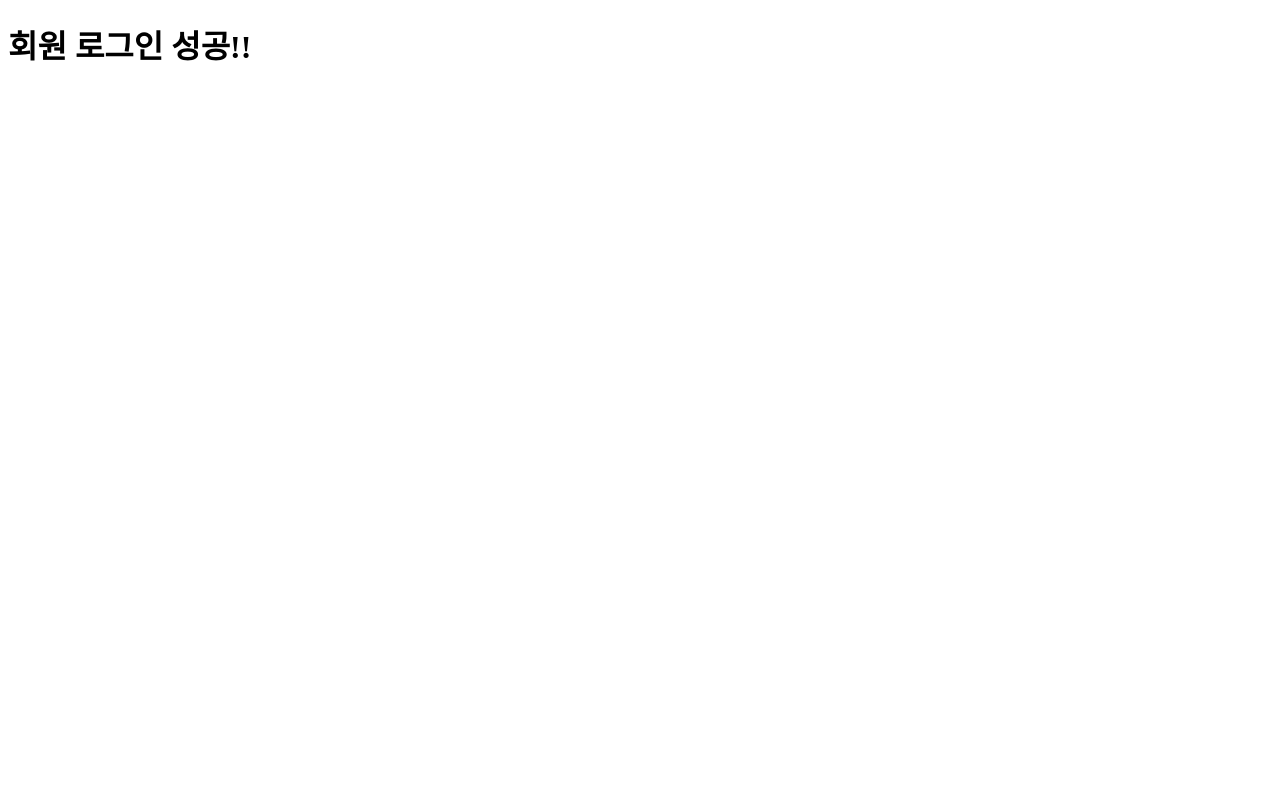
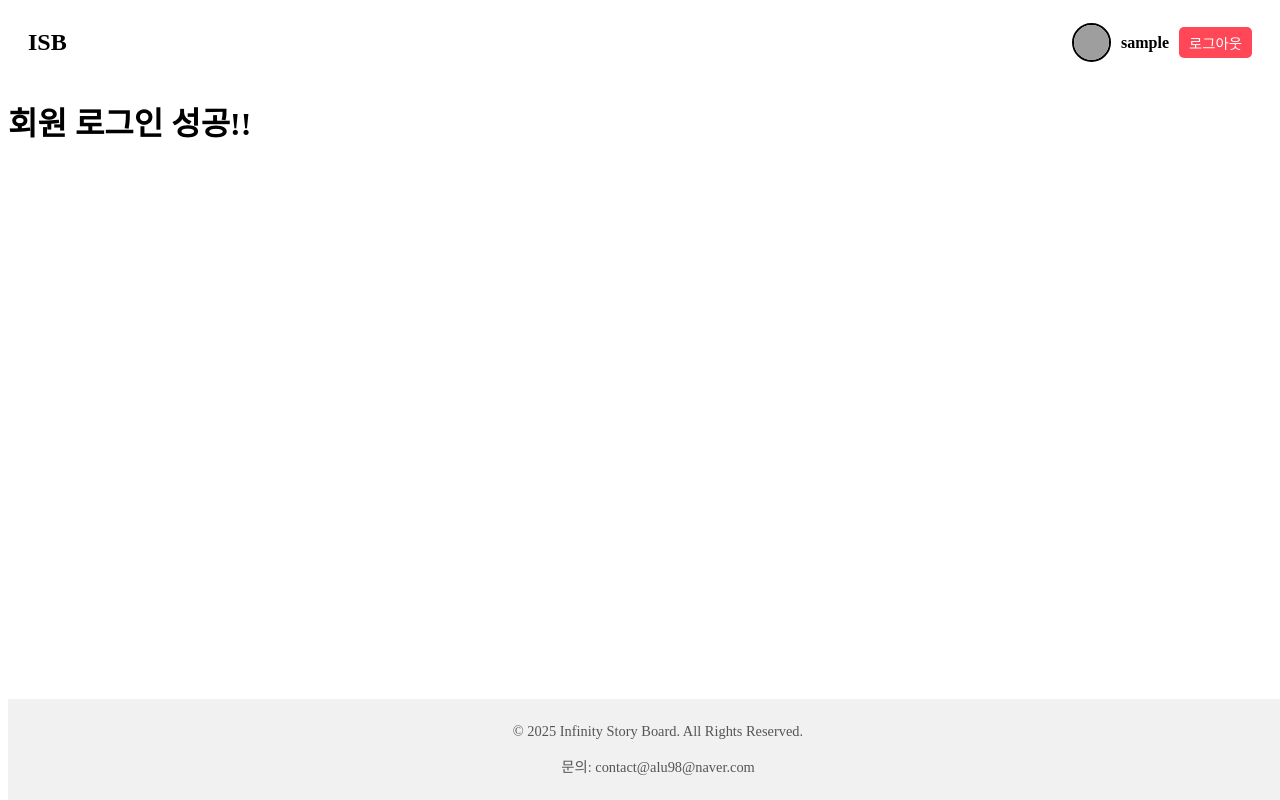
Before and after one commit to Infinity-Story/IsB-FE, a Vue app: page /member-main in a window 1280 px wide. Built offline with nearby package versions, Linux system fonts and the light colour scheme; sample sign-in values are in the browser's storage; grey boxes are pictures that could not be loaded.

Commit message:
#11, #12 add header,footer after log-in
로그인 시 노출되는 본 페이지부터 헤더와 푸터 추가

```diff
--- a/src/App.vue
+++ b/src/App.vue
@@ -1,22 +1,24 @@
 <template>
   <div id="app">
-    <!-- 기본 페이지는 '/' 경로일 때만 "야스"가 보이고, 다른 페이지에서는 내용이 변경됨 -->
-    <h1 v-if="$route.path === '/'"></h1>
-    <router-view></router-view> <!-- 라우트된 컴포넌트를 여기에 표시 -->
+    <Header v-if="$route.meta.requiresAuth" />
+    <router-view></router-view>
+    <Footer v-if="$route.meta.requiresAuth" />
   </div>
 </template>
 
 <script>
-import MainLogin from "@/components/Login/MainLogin.vue";
+import Header from "@/components/PageEnv/Header.vue";
+import Footer from "@/components/PageEnv/Footer.vue";
 
 export default {
   name: 'App',
   components: {
-    MainLogin,
+    Header,
+    Footer
   }
 };
 </script>
 
-<style scoped>
-/* 스타일을 여기에 추가할 수 있습니다. */
+<style>
+/* 앱 전체 스타일 */
 </style>
--- a/src/components/Login/MemberLogin.vue
+++ b/src/components/Login/MemberLogin.vue
@@ -72,11 +72,11 @@ const handleLogin = async () => {
   justify-content: center;
   align-items: center;
   height: 100vh;
-  background-color: #f4f4f9;
+  background-color: #ffffff;
 }
 
 .login-card {
-  background-color: white;
+  background-color: #d9d9d9;
   padding: 2rem;
   border-radius: 8px;
   box-shadow: 0 4px 10px rgba(0, 0, 0, 0.1);
--- /dev/null
+++ b/src/components/PageEnv/Footer.vue
@@ -0,0 +1,19 @@
+<template>
+  <footer class="footer">
+    <p>&copy; 2025 Infinity Story Board. All Rights Reserved.</p>
+    <p>문의: contact@alu98@naver.com</p>
+  </footer>
+</template>
+
+<style scoped>
+.footer {
+  text-align: center;
+  padding: 10px;
+  background: #f1f1f1;
+  font-size: 0.9rem;
+  color: #555;
+  position: fixed;
+  bottom: 0;
+  width: 100%;
+}
+</style>
--- /dev/null
+++ b/src/components/PageEnv/Header.vue
@@ -0,0 +1,82 @@
+<template>
+  <header class="header">
+    <div class="logo">ISB</div>
+    <div v-if="isAuthenticated" class="profile-section">
+      <img :src="userProfileImage" alt="프로필" class="profile-img" />
+      <span class="username">{{ username }}</span>
+      <button @click="logout" class="logout-btn">로그아웃</button>
+    </div>
+  </header>
+</template>
+
+<script setup>
+import { ref, onMounted } from 'vue';
+import { useRouter } from 'vue-router';
+
+const router = useRouter();
+const isAuthenticated = ref(!!localStorage.getItem('jwtToken'));
+const username = ref('');
+const userProfileImage = ref('/default-profile.png'); // 기본 이미지
+
+onMounted(() => {
+  if (isAuthenticated.value) {
+    username.value = localStorage.getItem('username') || '사용자';
+    userProfileImage.value = localStorage.getItem('profileImage') || '/default-profile.png';
+  }
+});
+
+const logout = () => {
+  localStorage.removeItem('jwtToken');
+  localStorage.removeItem('username');
+  localStorage.removeItem('profileImage');
+  isAuthenticated.value = false;
+  router.push('/user-login');
+};
+</script>
+
+<style scoped>
+.header {
+  display: flex;
+  justify-content: space-between;
+  align-items: center;
+  padding: 15px 20px;
+  background: #ffffff;
+  color: black;
+}
+
+.logo {
+  font-size: 1.5rem;
+  font-weight: bold;
+}
+
+.profile-section {
+  display: flex;
+  align-items: center;
+  gap: 10px;
+}
+
+.profile-img {
+  width: 35px;
+  height: 35px;
+  border-radius: 50%;
+  border: 2px solid black;
+}
+
+.username {
+  font-weight: bold;
+}
+
+.logout-btn {
+  padding: 5px 10px;
+  border: none;
+  background: #ff4757;
+  color: white;
+  border-radius: 5px;
+  cursor: pointer;
+  font-size: 0.9rem;
+}
+
+.logout-btn:hover {
+  background: #e84118;
+}
+</style>
```
